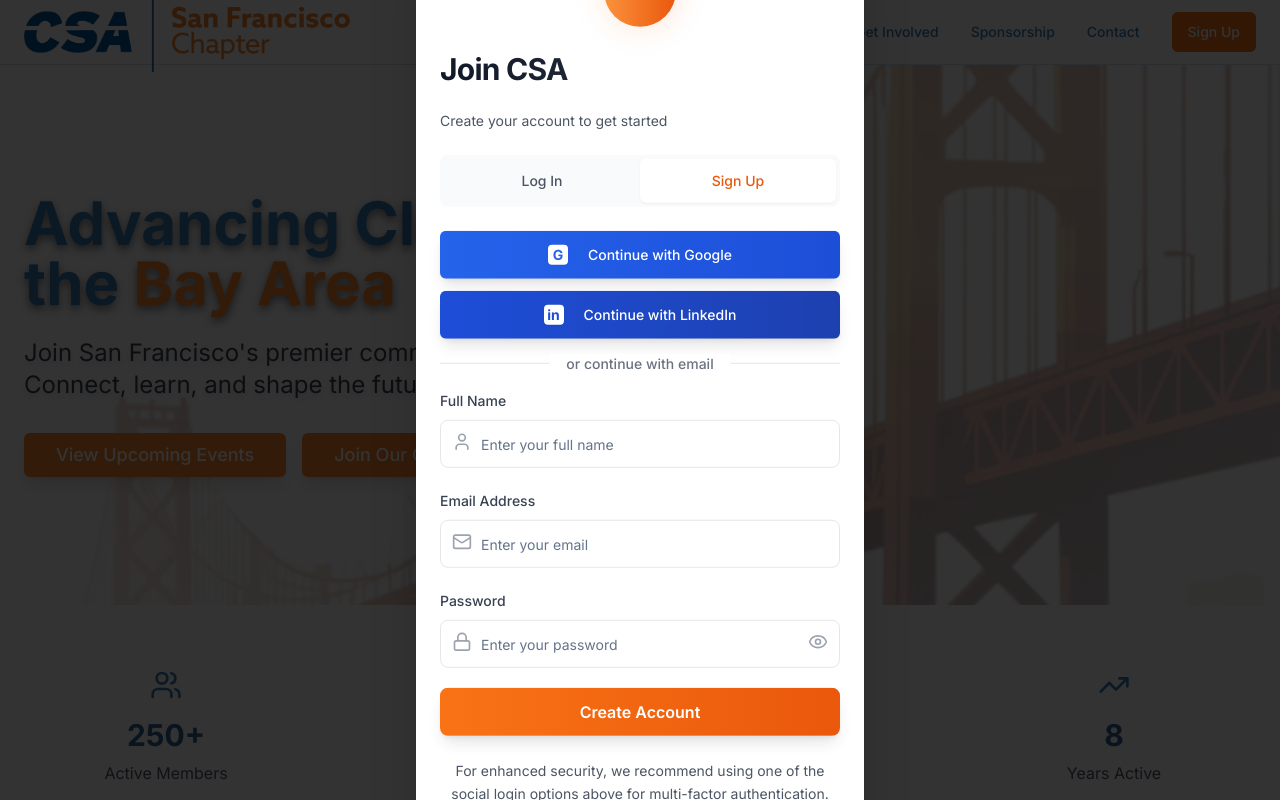
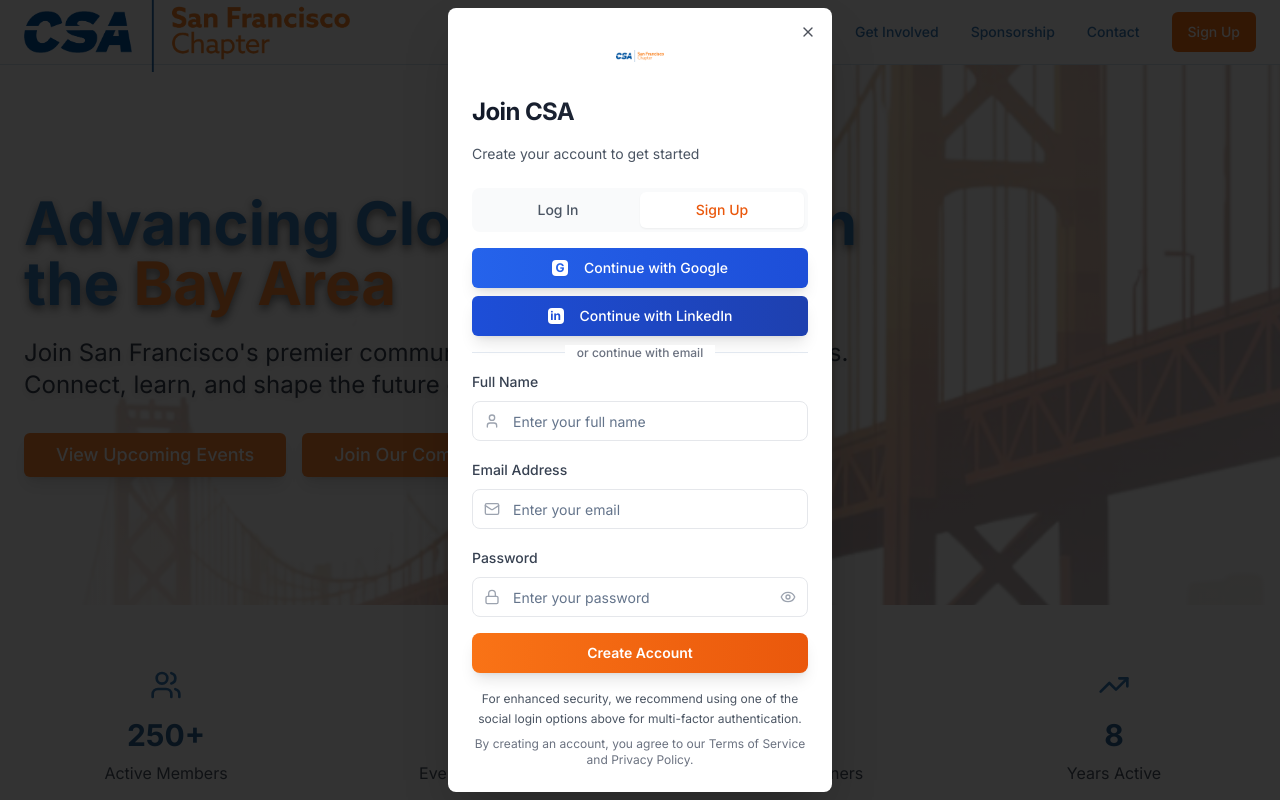
Before and after one commit to csa-sfo/csa-sf-website-frontend, a React (Vite) app: page / in a window 1280 px wide. Both pictures are taken after a click on the button "Sign Up". Shown: the top 800 px of the page. Built offline with nearby package versions, Linux system fonts and the light colour scheme.

Commit message:
Refactor: Adjust modal size and logo
Reduce the size of the authentication modal and ensure the logo is displayed as is.

```diff
--- a/src/components/auth/AuthModal.tsx
+++ b/src/components/auth/AuthModal.tsx
@@ -28,21 +28,16 @@ export function AuthModal({ isOpen, onClose, mode, onModeChange }: AuthModalProp
 
   return (
     <Dialog open={isOpen} onOpenChange={onClose}>
-      <DialogContent className="sm:max-w-md bg-white border-0 shadow-2xl">
-        <DialogHeader className="text-center space-y-6 pb-2">
+      <DialogContent className="sm:max-w-sm bg-white border-0 shadow-2xl">
+        <DialogHeader className="text-center space-y-4 pb-2">
           <div className="flex justify-center">
-            <div className="relative">
-              <div className="absolute inset-0 bg-gradient-to-r from-orange-400 to-orange-600 rounded-full blur-lg opacity-20"></div>
-              <div className="relative bg-gradient-to-r from-orange-400 to-orange-600 p-3 rounded-full">
-                <img
-                  src="/lovable-uploads/f9f64043-c236-482e-acb2-d6a08e0612fc.png"
-                  alt="CSA Logo"
-                  className="h-12 w-12 object-contain"
-                />
-              </div>
-            </div>
+            <img
+              src="/lovable-uploads/f9f64043-c236-482e-acb2-d6a08e0612fc.png"
+              alt="CSA Logo"
+              className="h-12 w-12 object-contain"
+            />
           </div>
-          <DialogTitle className="text-3xl font-bold bg-gradient-to-r from-gray-900 to-gray-700 bg-clip-text text-transparent">
+          <DialogTitle className="text-2xl font-bold bg-gradient-to-r from-gray-900 to-gray-700 bg-clip-text text-transparent">
             {mode === "login" ? "Welcome back" : "Join CSA"}
           </DialogTitle>
           <p className="text-gray-600 text-sm">
@@ -53,12 +48,12 @@ export function AuthModal({ isOpen, onClose, mode, onModeChange }: AuthModalProp
           </p>
         </DialogHeader>
 
-        <div className="space-y-6">
+        <div className="space-y-4">
           {/* Tab Navigation */}
           <div className="flex bg-gray-50 rounded-lg p-1">
             <button
               onClick={() => onModeChange("login")}
-              className={`flex-1 py-3 px-4 text-sm font-medium rounded-md transition-all duration-200 ${
+              className={`flex-1 py-2 px-3 text-sm font-medium rounded-md transition-all duration-200 ${
                 mode === "login"
                   ? "bg-white text-orange-600 shadow-sm"
                   : "text-gray-600 hover:text-gray-800"
@@ -68,7 +63,7 @@ export function AuthModal({ isOpen, onClose, mode, onModeChange }: AuthModalProp
             </button>
             <button
               onClick={() => onModeChange("signup")}
-              className={`flex-1 py-3 px-4 text-sm font-medium rounded-md transition-all duration-200 ${
+              className={`flex-1 py-2 px-3 text-sm font-medium rounded-md transition-all duration-200 ${
                 mode === "signup"
                   ? "bg-white text-orange-600 shadow-sm"
                   : "text-gray-600 hover:text-gray-800"
@@ -79,53 +74,53 @@ export function AuthModal({ isOpen, onClose, mode, onModeChange }: AuthModalProp
           </div>
 
           {/* Social Login Buttons */}
-          <div className="space-y-3">
+          <div className="space-y-2">
             <Button
               variant="outline"
-              className="w-full flex items-center justify-center space-x-3 h-12 bg-gradient-to-r from-blue-600 to-blue-700 text-white hover:from-blue-700 hover:to-blue-800 border-0 shadow-lg hover:shadow-xl transition-all duration-200 transform hover:scale-[1.02]"
+              className="w-full flex items-center justify-center space-x-2 h-10 bg-gradient-to-r from-blue-600 to-blue-700 text-white hover:from-blue-700 hover:to-blue-800 border-0 shadow-lg hover:shadow-xl transition-all duration-200 transform hover:scale-[1.02]"
             >
-              <div className="w-5 h-5 bg-white rounded-sm flex items-center justify-center shadow-sm">
-                <span className="text-blue-600 font-bold text-sm">G</span>
+              <div className="w-4 h-4 bg-white rounded-sm flex items-center justify-center shadow-sm">
+                <span className="text-blue-600 font-bold text-xs">G</span>
               </div>
-              <span className="font-medium">Continue with Google</span>
+              <span className="font-medium text-sm">Continue with Google</span>
             </Button>
 
             <Button
               variant="outline"
-              className="w-full flex items-center justify-center space-x-3 h-12 bg-gradient-to-r from-blue-700 to-blue-800 text-white hover:from-blue-800 hover:to-blue-900 border-0 shadow-lg hover:shadow-xl transition-all duration-200 transform hover:scale-[1.02]"
+              className="w-full flex items-center justify-center space-x-2 h-10 bg-gradient-to-r from-blue-700 to-blue-800 text-white hover:from-blue-800 hover:to-blue-900 border-0 shadow-lg hover:shadow-xl transition-all duration-200 transform hover:scale-[1.02]"
             >
-              <div className="w-5 h-5 bg-white rounded-sm flex items-center justify-center shadow-sm">
-                <span className="text-blue-700 font-bold text-sm">in</span>
+              <div className="w-4 h-4 bg-white rounded-sm flex items-center justify-center shadow-sm">
+                <span className="text-blue-700 font-bold text-xs">in</span>
               </div>
-              <span className="font-medium">Continue with LinkedIn</span>
+              <span className="font-medium text-sm">Continue with LinkedIn</span>
             </Button>
           </div>
 
           <div className="relative">
-            <Separator className="my-6" />
+            <Separator className="my-4" />
             <div className="absolute inset-0 flex items-center justify-center">
-              <span className="bg-white px-4 text-sm text-gray-500 font-medium">
+              <span className="bg-white px-3 text-xs text-gray-500 font-medium">
                 or continue with email
               </span>
             </div>
           </div>
 
           {/* Email/Password Form */}
-          <form onSubmit={handleSubmit} className="space-y-5">
+          <form onSubmit={handleSubmit} className="space-y-4">
             {mode === "signup" && (
               <div className="space-y-2">
                 <Label htmlFor="name" className="text-sm font-medium text-gray-700">
                   Full Name
                 </Label>
                 <div className="relative group">
-                  <User className="absolute left-3 top-3 h-5 w-5 text-gray-400 group-focus-within:text-orange-500 transition-colors" />
+                  <User className="absolute left-3 top-3 h-4 w-4 text-gray-400 group-focus-within:text-orange-500 transition-colors" />
                   <Input
                     id="name"
                     type="text"
                     placeholder="Enter your full name"
                     value={name}
                     onChange={(e) => setName(e.target.value)}
-                    className="pl-10 h-12 border-gray-200 focus:border-orange-500 focus:ring-orange-500 rounded-lg transition-all duration-200"
+                    className="pl-10 h-10 border-gray-200 focus:border-orange-500 focus:ring-orange-500 rounded-lg transition-all duration-200 text-sm"
                     required
                   />
                 </div>
@@ -137,14 +132,14 @@ export function AuthModal({ isOpen, onClose, mode, onModeChange }: AuthModalProp
                 Email Address
               </Label>
               <div className="relative group">
-                <Mail className="absolute left-3 top-3 h-5 w-5 text-gray-400 group-focus-within:text-orange-500 transition-colors" />
+                <Mail className="absolute left-3 top-3 h-4 w-4 text-gray-400 group-focus-within:text-orange-500 transition-colors" />
                 <Input
                   id="email"
                   type="email"
                   placeholder="Enter your email"
                   value={email}
                   onChange={(e) => setEmail(e.target.value)}
-                  className="pl-10 h-12 border-gray-200 focus:border-orange-500 focus:ring-orange-500 rounded-lg transition-all duration-200"
+                  className="pl-10 h-10 border-gray-200 focus:border-orange-500 focus:ring-orange-500 rounded-lg transition-all duration-200 text-sm"
                   required
                 />
               </div>
@@ -155,14 +150,14 @@ export function AuthModal({ isOpen, onClose, mode, onModeChange }: AuthModalProp
                 Password
               </Label>
               <div className="relative group">
-                <Lock className="absolute left-3 top-3 h-5 w-5 text-gray-400 group-focus-within:text-orange-500 transition-colors" />
+                <Lock className="absolute left-3 top-3 h-4 w-4 text-gray-400 group-focus-within:text-orange-500 transition-colors" />
                 <Input
                   id="password"
                   type={showPassword ? "text" : "password"}
                   placeholder="Enter your password"
                   value={password}
                   onChange={(e) => setPassword(e.target.value)}
-                  className="pl-10 pr-10 h-12 border-gray-200 focus:border-orange-500 focus:ring-orange-500 rounded-lg transition-all duration-200"
+                  className="pl-10 pr-10 h-10 border-gray-200 focus:border-orange-500 focus:ring-orange-500 rounded-lg transition-all duration-200 text-sm"
                   required
                 />
                 <button
@@ -170,7 +165,7 @@ export function AuthModal({ isOpen, onClose, mode, onModeChange }: AuthModalProp
                   onClick={() => setShowPassword(!showPassword)}
                   className="absolute right-3 top-3 text-gray-400 hover:text-gray-600 transition-colors"
                 >
-                  {showPassword ? <EyeOff className="h-5 w-5" /> : <Eye className="h-5 w-5" />}
+                  {showPassword ? <EyeOff className="h-4 w-4" /> : <Eye className="h-4 w-4" />}
                 </button>
               </div>
             </div>
@@ -188,14 +183,14 @@ export function AuthModal({ isOpen, onClose, mode, onModeChange }: AuthModalProp
 
             <Button
               type="submit"
-              className="w-full h-12 bg-gradient-to-r from-orange-500 to-orange-600 text-white hover:from-orange-600 hover:to-orange-700 text-base font-semibold rounded-lg shadow-lg hover:shadow-xl transition-all duration-200 transform hover:scale-[1.02]"
+              className="w-full h-10 bg-gradient-to-r from-orange-500 to-orange-600 text-white hover:from-orange-600 hover:to-orange-700 text-sm font-semibold rounded-lg shadow-lg hover:shadow-xl transition-all duration-200 transform hover:scale-[1.02]"
             >
               {mode === "login" ? "Sign In" : "Create Account"}
             </Button>
           </form>
 
           {/* Additional Info */}
-          <div className="text-center text-sm text-gray-600">
+          <div className="text-center text-xs text-gray-600">
             <p className="leading-relaxed">
               For enhanced security, we recommend using one of the social login options above for multi-factor authentication.
             </p>
```
